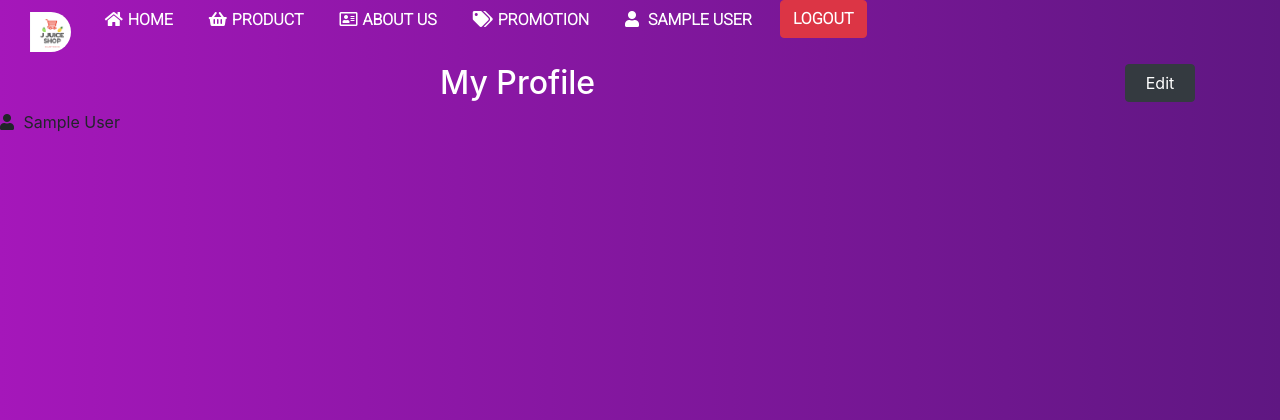
After one commit to iceschp/otop-web, a PHP site: page /profile.php in a window 1280 px wide. The commit adds this page. Shown: the top 420 px of the page. Run offline with PHP 8.4, Linux system fonts and the light colour scheme; the visitor is signed in with stand-in values (Sample User, id 1); some libraries are stand-ins or nearby versions.

Commit message:
profile 10%

```diff
--- a/about.php
+++ b/about.php
@@ -60,6 +60,7 @@
                         <a href="logout.php" class="btn btn-danger">Logout</a></span></a>
                     </li>
                 </ul>
+                <br>
             </div>
         </div>
     </nav>
--- a/function.php
+++ b/function.php
@@ -29,6 +29,12 @@
             $signinquery = mysqli_query($this->dbcon, "SELECT id, fullname FROM tblusers WHERE username = '$uname' AND password = '$password'");
             return $signinquery;
         }
+        public function profile($uname,$fname,$uemail,$password) {
+            $profiledata = mysqli_query($this->dbcon, "SELECT id, fullname ,username ,email FROM tblusers WHERE username = '$uname' , password = '$password' ,email = '$uemail',fullname ='$fname'");
+            return $profiledata;
+        }
+
+
     }
 
 ?>
--- a/index.php
+++ b/index.php
@@ -59,6 +59,7 @@
                         <a href="logout.php" class="btn btn-danger">Logout</a></span></a>
                     </li>
                 </ul>
+                <br>
             </div>
         </div>
     </nav>
--- a/indexRegister.php
+++ b/indexRegister.php
@@ -8,8 +8,8 @@
         $uemail = $_POST['email'];
         $password = md5($_POST['password']);
 
+
         $sql = $userdata->registration($fname, $uname, $uemail, $password);
-
         if ($sql) {
           echo "<script>alert('Registor Successful!');</script>";
           echo "<script>window.location.href='signin.php'</script>";
--- /dev/null
+++ b/profile.css
@@ -0,0 +1,14 @@
+body{
+    font-family: 'Roboto', sans-serif;
+    background-image: linear-gradient(to right, #a517ba,#5f1782);
+    padding: 0 !important;
+    background: #a517ba;
+}
+
+
+.wrapper{
+    width: 400px;
+    margin: 0 auto;
+
+    color: #ffffff;
+}
--- /dev/null
+++ b/profile.php
@@ -0,0 +1,88 @@
+<?php
+    session_start();
+    include_once('function.php');
+
+
+    if($_SESSION['id']==""){
+        header("location: singin.php");
+    } else {
+
+    }
+?>
+<!DOCTYPE html>
+<html>
+
+<head>
+    <title>OTOP SHOPPING ONLINE</title>
+    <link rel="stylesheet" href="stylesheet.css">
+    <link rel="stylesheet" href="profile.css">
+    <link rel="stylesheet" href="https://cdn.jsdelivr.net/npm/bootstrap@4.5.3/dist/css/bootstrap.min.css">
+    <script src="https://code.jquery.com/jquery-3.5.1.slim.min.js"></script>
+    <!--Bootstrap-->
+    <script src="https://cdn.jsdelivr.net/npm/bootstrap@4.5.3/dist/js/bootstrap.bundle.min.js"></script>
+    <link rel="stylesheet" href="https://pro.fontawesome.com/releases/v5.10.0/css/all.css" />
+    <link rel="icon" href="image/icon.png" type="icon">
+    <meta name="viewport" content="width=device-widht, initial-scale=1.0">
+    <link href="https://fonts.googleapis.com/css2?family=Open+Sans&family=Roboto:wght@300&display=swap"
+        rel="stylesheet">
+</head>
+
+<body style="background: linear-gradient(to right, #a517ba,#5f1782);">
+    <nav class="navbar navbar-expand-lg navbar-light bg-light">
+        <a class="navbar-brand" href="#"><img src="image/icon.png"></a>
+        <button class="navbar-toggler" type="button" data-toggle="collapse" data-target="#navbarNavAltMarkup"
+            aria-controls="navbarNavAltMarkup" aria-expanded="false" aria-label="Toggle navigation">
+            <i class="fa fa-bars"></i>
+        </button>
+        <div class="collapse navbar-collapse" id="navbarNavAltMarkup">
+
+            <div class="collaspe navber-collaspe" id="navbarNav">
+                <ul class="navbar-nav ml-auto">
+                    <li class="nav-item">
+                        <a class="nav-link" href="index.php"><span><i class="fas fa-home"></i></span>Home</a>
+                    </li>
+                    <li class="nav-item">
+                        <a class="nav-link" href="#"><span><i class="fas fa-shopping-basket"></i>Product</span></a>
+                    </li>
+                    <li class="nav-item">
+                        <a class="nav-link" href="about.php"><span><i class="far fa-address-card"></i>About
+                                us</span></a>
+                    </li>
+                    <li class="nav-item">
+                        <a class="nav-link" href="promotion.php"><span><i class="fas fa-tags"></i>Promotion</span></a>
+                    </li>
+                    <li class="nav-item">
+                        <a class="nav-link" href="#"><span><i class="fas fa-user"></i>
+                                <?php echo $_SESSION['fname']; ?></span></a>
+                    </li>
+                    <li class="nav-item">
+                        <a href="logout.php" class="btn btn-danger">Logout</a></span></a>
+                    </li>
+                </ul>
+                <br>
+            </div>
+        </div>
+    </nav>
+       <!-----------------banner section---------------->
+
+       <div class="container">
+             <from action="" method="post">
+             <button class="btn btn-dark" style="float: right; width:70px" name="Submit1"> Edit</button>
+             </from>
+             <div class="wrapper">
+                 <h2 class="profile">My Profile</h2>
+             </div>
+       </div>
+       <span><i class="fas fa-user"></i>
+    <?php echo $_SESSION['fname']; ?></span>
+
+
+
+
+
+
+
+
+</body>
+
+</html>
--- a/promotion.php
+++ b/promotion.php
@@ -56,6 +56,7 @@
                         <a href="logout.php" class="btn btn-danger">Logout</a></span></a>
                     </li>
                 </ul>
+                <br>
             </div>
         </div>
     </nav>
--- a/signin.css
+++ b/signin.css
@@ -3,14 +3,11 @@ body{
     font-family: 'Roboto', sans-serif;
     background-image: linear-gradient(to right, #a517ba,#5f1782);
     padding: 0 !important;
-
-
 }
 h1{
    text-transform: uppercase;
    color: #ffffff;
 }
-
 .navbar-brand img{
     height: 40px;
     padding-left: 30px;
--- a/signin.php
+++ b/signin.php
@@ -2,14 +2,13 @@
    session_start();
     include_once('function.php');
     $userdata  = new DB_con();
+
     if(isset($_POST['login'])){
       $uname = $_POST['username'];
       $password = md5($_POST['password']);
-
       $result = $userdata->signin($uname,$password);
       $num = mysqli_fetch_array($result);
-
-      if($num >0) {
+      if($num >0){
           $_SESSION['id'] = $num['id'];
           $_SESSION['fname'] = $num['fullname'];
           echo "<script>alert('Login Successfull');</script>";
```
Also changed, not shown: 1 other file.
